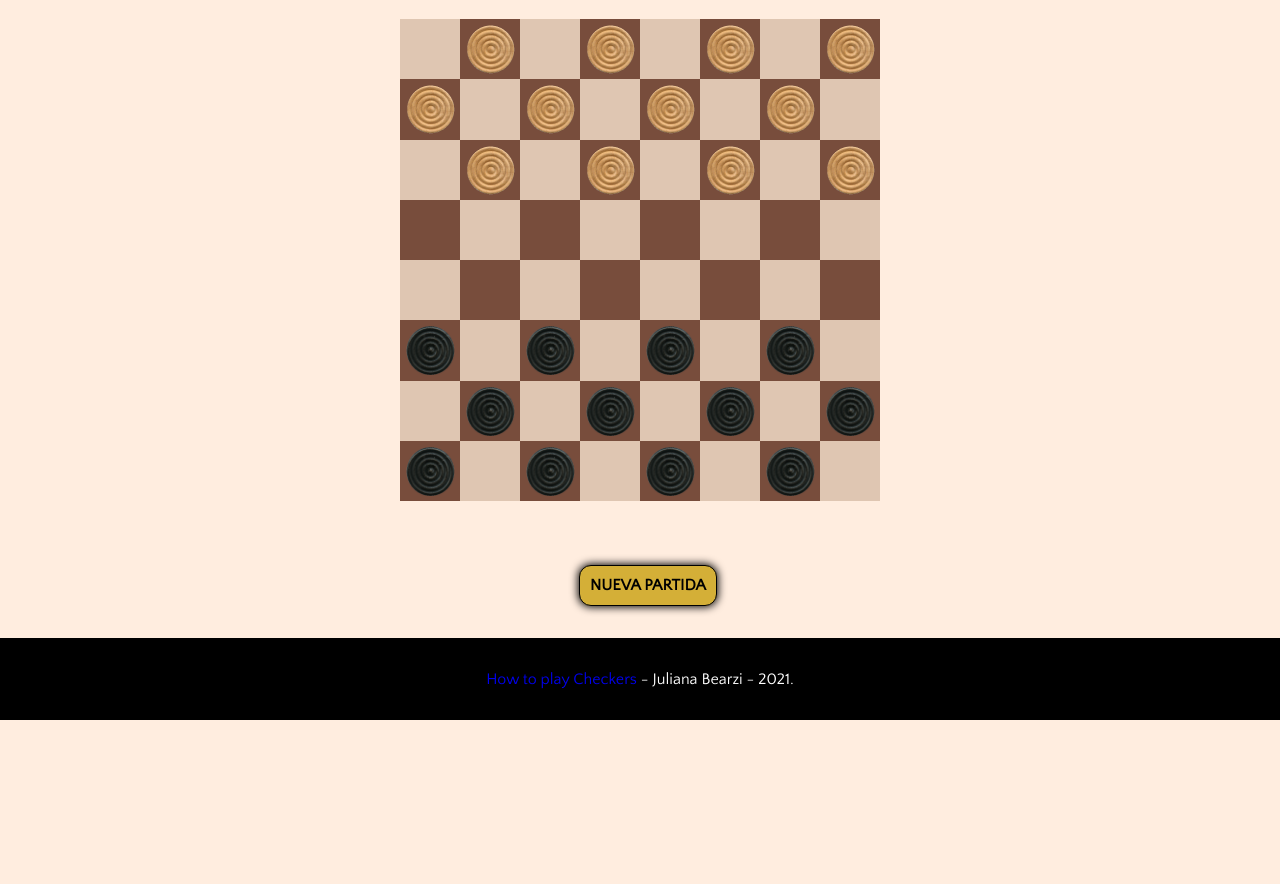
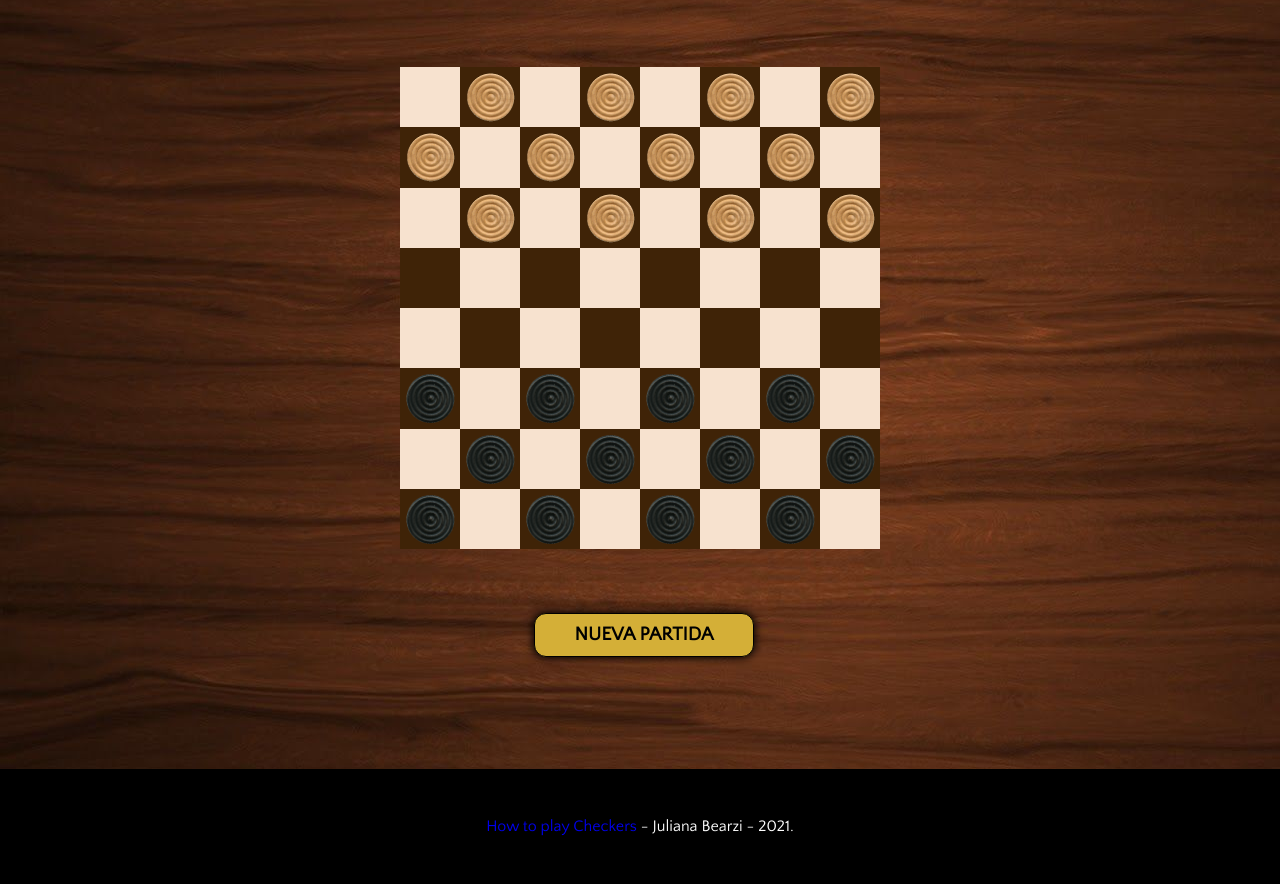
Before and after one commit to julianabearzi/my-checkers-game, a plain HTML site: page index.html in a window 1280 px wide. Shown: the part 73-957 px from the top of the page. Before the commit the page ends 800 px from the top, so only its background shows below. Drawn offline with Linux system fonts and the light colour scheme; a web font is replaced by a local one.

Commit message:
button effect

```diff
--- a/css/style.css
+++ b/css/style.css
@@ -1,10 +1,11 @@
 :root {
-    --fuenteHeading: 'Quattrocento', serif;
+    --fuenteHeader: 'Quattrocento', serif;
     --fuentePrincipal: 'Quattrocento Sans', sans-serif;
 
-    --brown: #784D3C;
-    --lightbrown: #ffeddf;
+    --brown: #3f2307;
+    --lightbrown: #f7e2cf;
     --gold: #D4AF37;
+    --shine: #fad56f;
     --white: #ffffff;
     --black: #000;
 }
@@ -16,7 +17,8 @@ html {
   }
 body {
     font-family: var(--fuentePrincipal);
-    background-color: var(--lightbrown);
+    background: url(../img/bg.jpg);
+
 
 }
 a {
@@ -36,7 +38,7 @@ a {
   padding-left: 100px;
   padding-right: 50px;
   height: 50px;
-  font-family: var(--fuenteHeading);
+  font-family: var(--fuenteHeader);
 
 }
 .logo-header {
@@ -56,11 +58,13 @@ a {
 }
 .navigation {
     display: flex;
+    justify-content: space-between;
     align-items: flex-end;
-    gap: 1.6rem;
+
 }
 .navigation__link {
     font-size: 1.5rem;
+    padding: 0.5rem;
     color: var(--white);
 }
 .container-game {
@@ -68,7 +72,7 @@ a {
     display: flex;
     flex-direction: column;
     align-items: center;
-    margin-top: 2rem;
+    margin-top: 5rem;
 }
 
 .checkers {
@@ -90,10 +94,10 @@ td {
 }
 
 .checkers tr:nth-child(even) td:nth-child(even){
-      background-color: #dfc6b2;
+      background-color: var(--lightbrown);
 }
 .checkers tr:nth-child(odd) td:nth-child(odd){
-      background-color: #dfc6b2;
+      background-color: var(--lightbrown);
 }
 .checkers tr:nth-child(even) td:nth-child(odd){
     background-color: var(--brown);
@@ -101,25 +105,47 @@ td {
 
 .btn-container {
     margin-top: 4rem;
-    padding-left: 1rem;
+    margin-bottom: 5rem;
+    padding-left: 0.5rem;
 }
 .btn-newgame {
-    font-size: 1rem;
+    position: relative;
+    font-size: 1.2rem;
     background-color: var(--gold);
     border-radius: 12px;
-    padding: 10px 10px;
+    padding: 10px 40px;
     border: 1px solid var(--black);
     color: var(--black);
     cursor: pointer;
     text-transform: uppercase;
     font-weight: bold;
     box-shadow: 0 0 8px 1px var(--black);
+    transition: 0.5s;
+    overflow: hidden;
+}
+.btn-newgame:hover {
+    background-color: var(--shine);
+}
+.btn-container .btn-newgame::before {
+    content: '';
+    position: absolute;
+    top: 0;
+    left: -100%;
+    width: 100%;
+    height: 100%;
+    background: linear-gradient(90deg,transparent,#fff,transparent);
+    transition: 0.5s;
+}
+.btn-newgame:hover::before {
+    left: 100%;
 }
 .footer {
     background-color: var(--black);
     text-align: center;
-    padding: 1rem 0;
+    padding: 2rem 0;
     margin-top: 2rem;
+    margin-bottom: 0;
+
 }
 .footer__text {
     color: var(--white);
```
